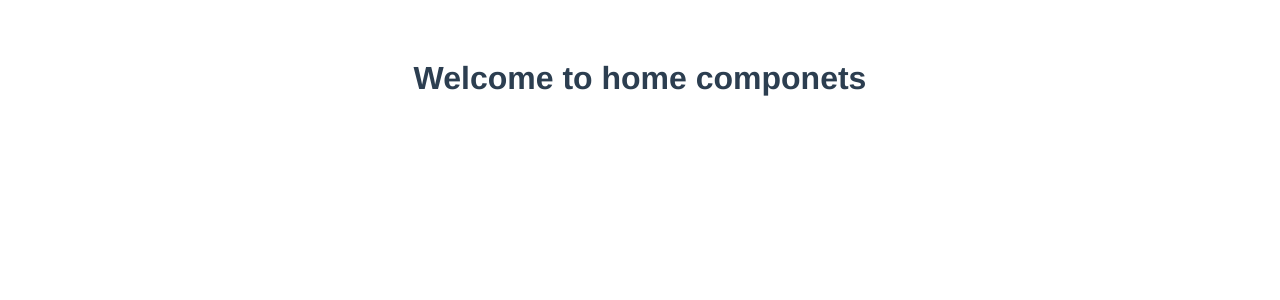
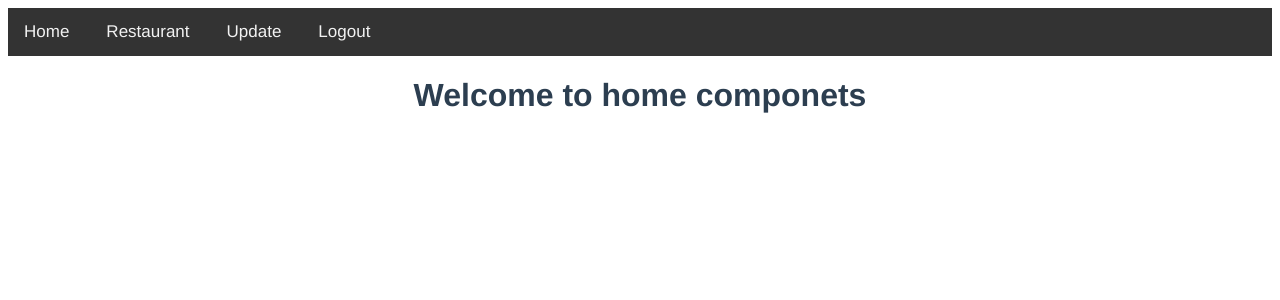
Before and after one commit to LINDEX171/resto-app, a Vue app: page / in a window 1280 px wide. Shown: the top 300 px of the page. Built offline with nearby package versions, Linux system fonts and the light colour scheme; sample sign-in values are in the browser's storage.

Commit message:
header ui

```diff
--- a/src/App.vue
+++ b/src/App.vue
@@ -16,10 +16,12 @@
   -moz-osx-font-smoothing: grayscale;
   text-align: center;
   color: #2c3e50;
-  margin-top: 60px;
 }
 
-
+.body{
+  padding: 0;
+  margin: 0;
+}
 .logo{
     width: 100px;
 }
--- /dev/null
+++ b/src/components/Header.vue
@@ -0,0 +1,32 @@
+<template>
+    <div class="nav">
+    <a href="#">Home</a>
+    <a href="#">Restaurant</a>
+    <a href="#">Update</a>
+    <a href="#">Logout</a>
+    </div>
+</template>
+<script>
+export default {
+    name:"HeaderPage"
+}
+</script>
+<style>
+.nav{
+    background-color: #333;
+    overflow: hidden;
+}
+.nav a{
+    float: left;
+    color: #f2f2f2;
+    padding: 14px 16px;
+    text-align: center;
+    font-size: 17px;
+    text-decoration: none;
+    margin-right: 5px;
+}
+.nav a:hover{
+    background: #ddd;
+    color: #333;
+}
+</style>
--- a/src/components/Home.vue
+++ b/src/components/Home.vue
@@ -1,13 +1,16 @@
 <template>
+   <Header/>
   <h1>Welcome to home componets</h1>
 </template>
 <script>
+import Header from './Header.vue';
 export default {
   name: "HomePage",
+  components:{Header},
   mounted() {
     let user = localStorage.getItem("user-info");
     if (!user) {
-      this.$router.push({ name:'SignUp'});
+      this.$router.push({ name:'LoginPage'});
     }
   },
 };
```
